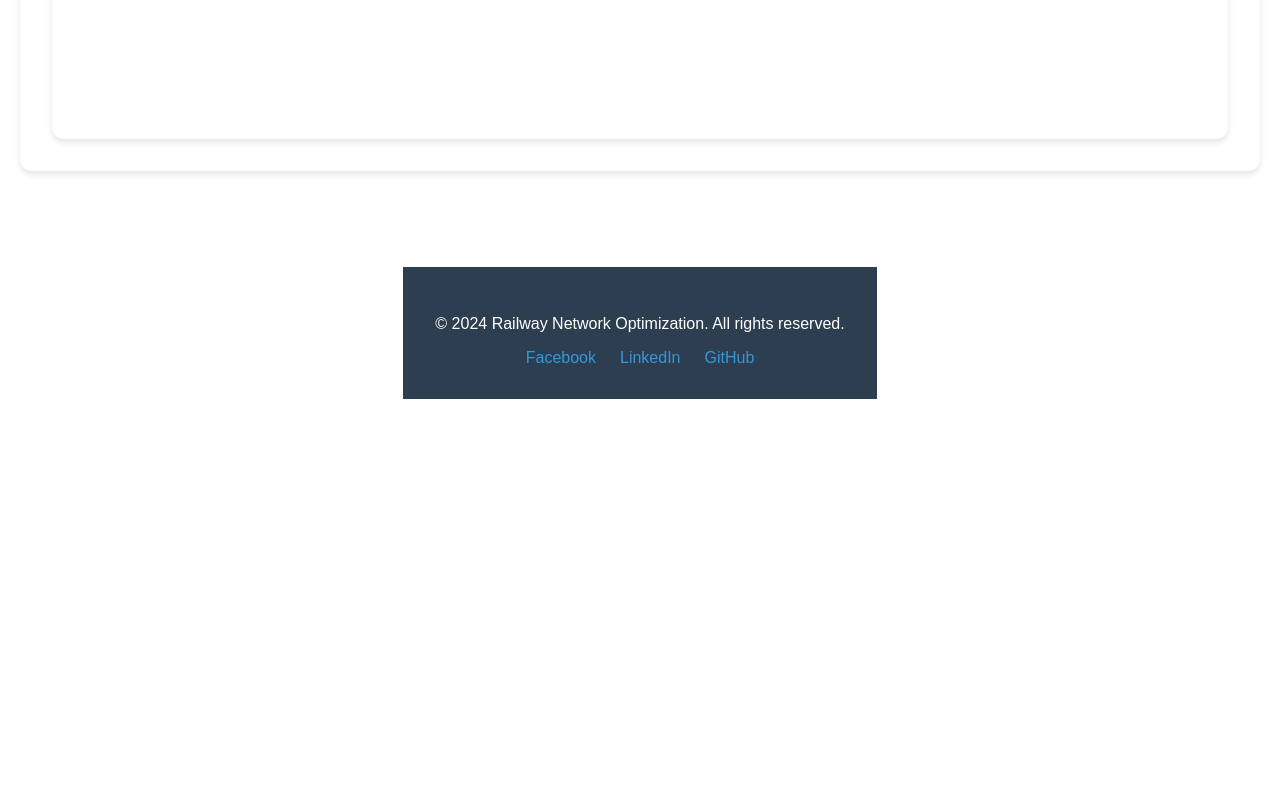
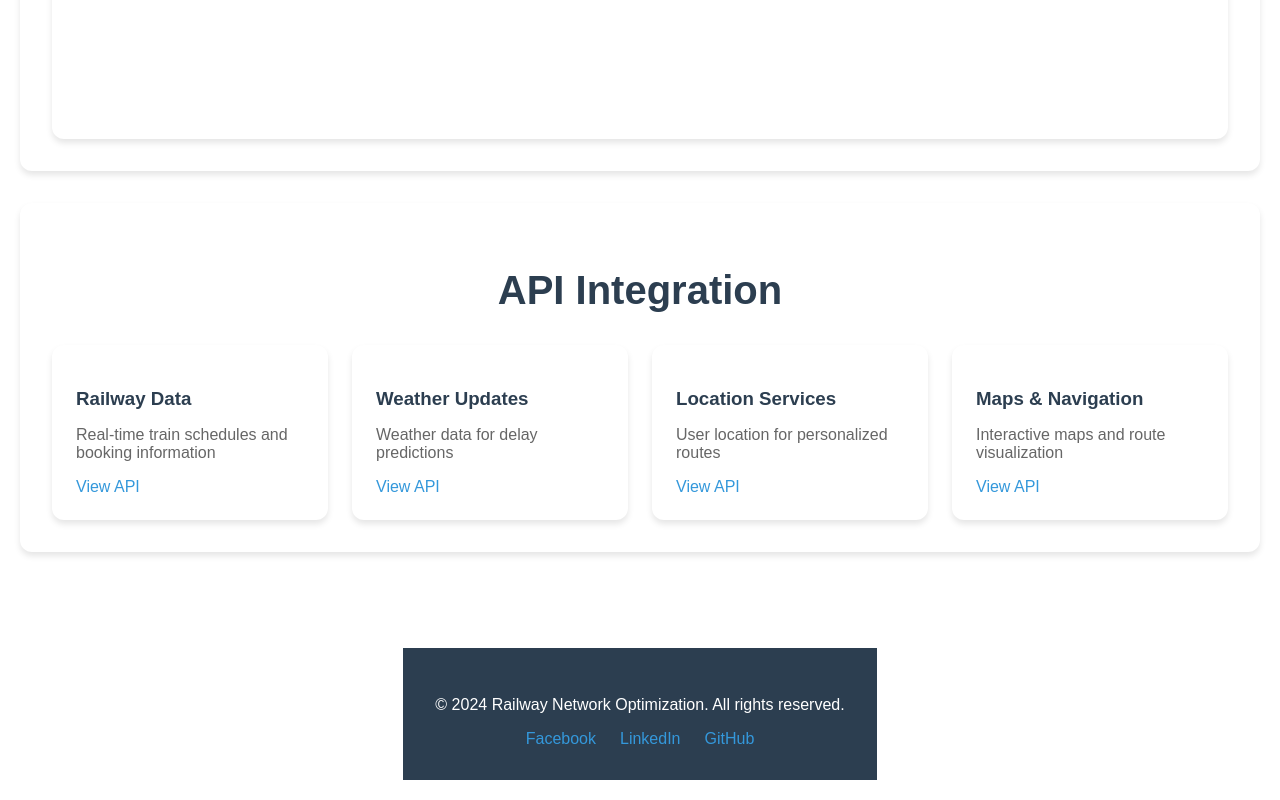
Before and after one commit to Komal20112005/RailwayNetwork, a plain HTML site: page index.html in a window 1280 px wide. Shown: the part 2369-3169 px from the top of the page. Before the commit the page ends 2788 px from the top, so only its background shows below. Drawn offline with Linux system fonts and the light colour scheme; a web font is replaced by a local one.

Commit message:
Update index.html

```diff
--- a/index.html
+++ b/index.html
@@ -16,7 +16,7 @@
         <nav class="nav-links">
             <a href="#network-map">Network Map</a>
             <a href="#optimization">Optimization</a>
-            <a href="#results">Results</a>
+            <a href="result.html">Results</a>
             <a href="#about">About</a>
             <a href="featuresection.html">Features</a>
             <a href="optimization.html">Tools</a>
@@ -121,6 +121,31 @@
         </section>
 
         <!-- API Integration Section -->
+        <section id="api-integration" class="section-container">
+            <h2>API Integration</h2>
+            <div class="api-grid">
+                <div class="api-card">
+                    <h3>Railway Data</h3>
+                    <p>Real-time train schedules and booking information</p>
+                    <a href="https://api.railwayapi.com" target="_blank" class="api-link">View API</a>
+                </div>
+                <div class="api-card">
+                    <h3>Weather Updates</h3>
+                    <p>Weather data for delay predictions</p>
+                    <a href="https://openweathermap.org/api" target="_blank" class="api-link">View API</a>
+                </div>
+                <div class="api-card">
+                    <h3>Location Services</h3>
+                    <p>User location for personalized routes</p>
+                    <a href="https://ipapi.co" target="_blank" class="api-link">View API</a>
+                </div>
+                <div class="api-card">
+                    <h3>Maps & Navigation</h3>
+                    <p>Interactive maps and route visualization</p>
+                    <a href="https://developers.google.com/maps" target="_blank" class="api-link">View API</a>
+                </div>
+            </div>
+        </section>
     </main>
 
     <footer>
@@ -133,6 +158,5 @@
             </div>
         </div>
     </footer>
-
 </body>
 </html>
```
